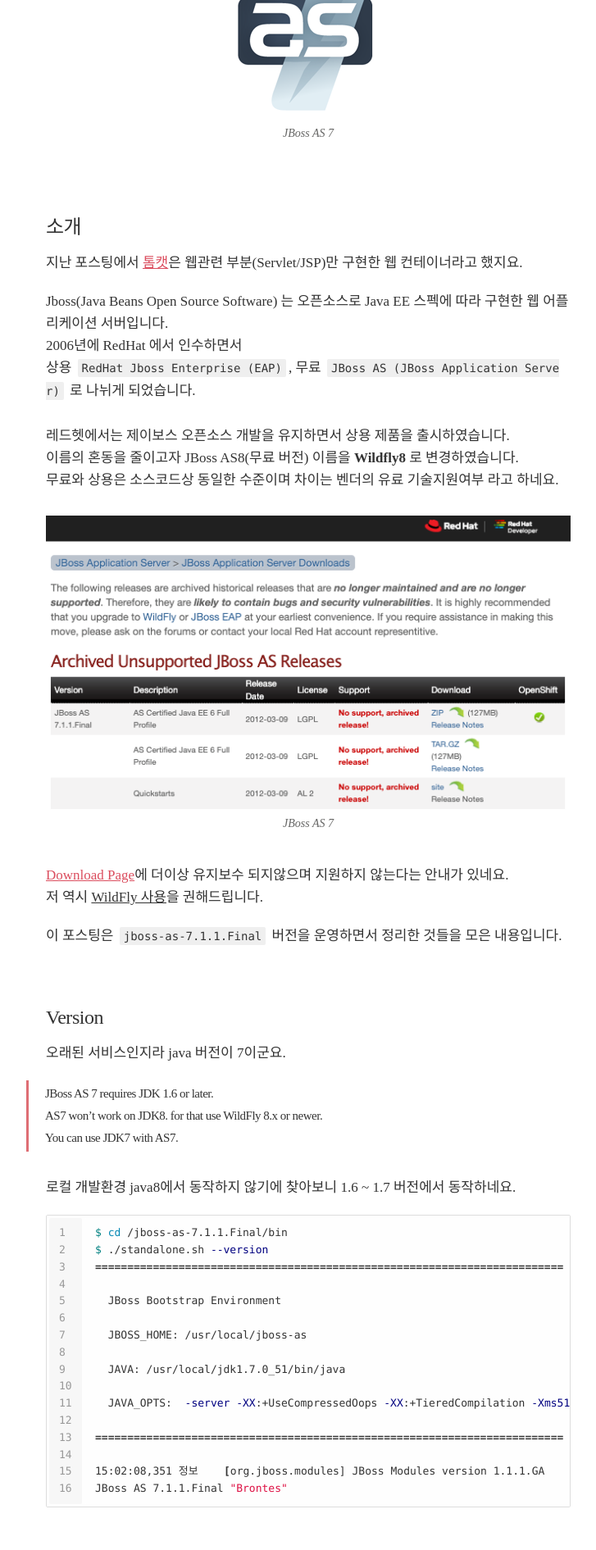
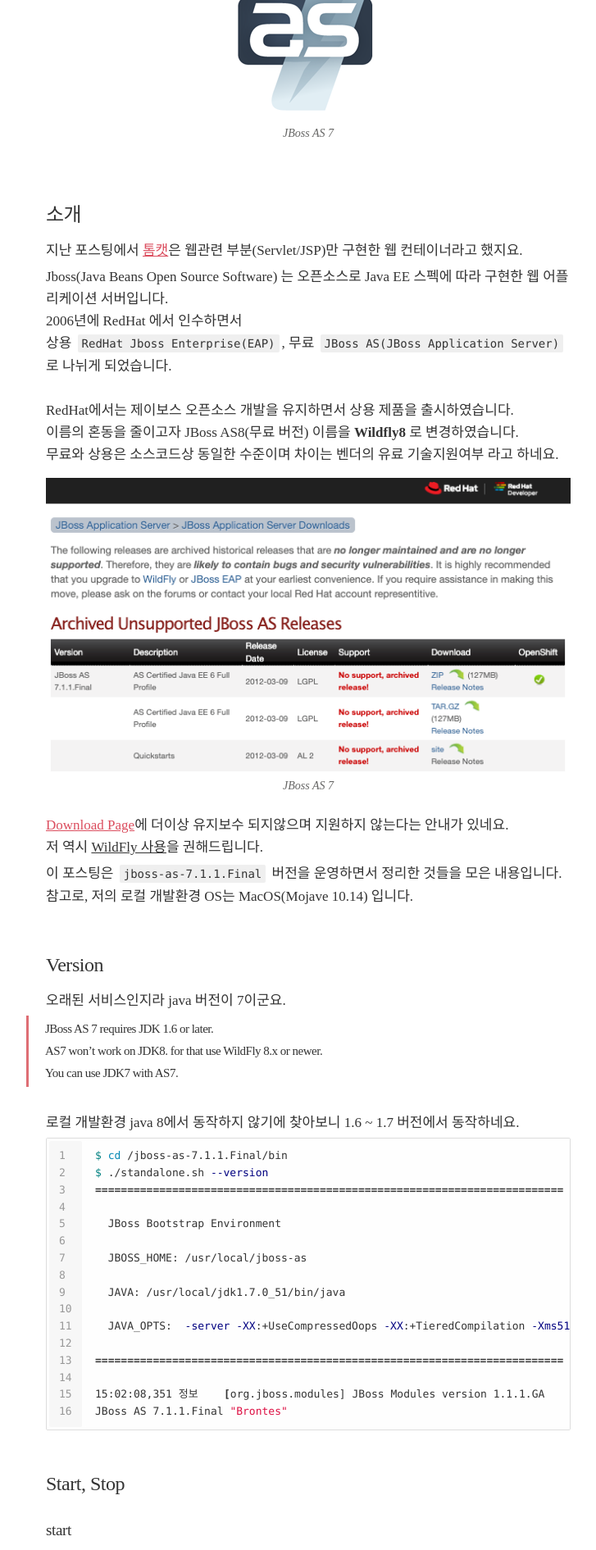
Before and after one commit to didalgus/didalgus.github.io, a Jekyll site: the page built from _posts/2019-08-02-About-Jboss.markdown, in a window 1280 px wide. Shown: the part 331-2222 px from the top of the page at 82% size, without its empty margins (264-991 px from the left). Built offline with Jekyll 4.4.1, drawn with Linux system fonts in a browser that asks for light colours; nearby versions of some CDN libraries; emoji names are drawn with the system emoji font; some web fonts are replaced; the table of contents is made by our own code; some of the changed text lies outside the part shown.

```diff
--- a/_posts/2019-07-10-Nice-to-meet-IntelliJ.markdown
+++ b/_posts/2019-07-10-Nice-to-meet-IntelliJ.markdown
@@ -16,6 +16,11 @@
 
 멍때리느니 뭔가 생산적인 일을 하자!
 짬짬히 업데이트 하겠습니다.
+<br>
+
+* Nice to meet IntelliJ IDEA ✓ <span class="series">SERIES 1/2</span>
+* [How to use intelliJ IDEA]({% post_url 2019-07-11-How-to-use-intelliJ %}) <span class="series">SERIES 2/2</span>
+
 
 # 운영 환경
 - macOS Mojave 10.14.5
--- a/_posts/2019-08-02-About-Jboss.markdown
+++ b/_posts/2019-08-02-About-Jboss.markdown
@@ -17,9 +17,9 @@
 
 Jboss(Java Beans Open Source Software) 는 오픈소스로 Java EE 스펙에 따라 구현한 웹 어플리케이션 서버입니다.
 2006년에 RedHat 에서 인수하면서
-상용 `RedHat Jboss Enterprise (EAP)`, 무료 `JBoss AS (JBoss Application Server)` 로 나뉘게 되었습니다.
+상용 `RedHat Jboss Enterprise(EAP)`, 무료 `JBoss AS(JBoss Application Server)` 로 나뉘게 되었습니다.
 <br>
-레드헷에서는 제이보스 오픈소스 개발을 유지하면서 상용 제품을 출시하였습니다.
+RedHat에서는 제이보스 오픈소스 개발을 유지하면서 상용 제품을 출시하였습니다.
 이름의 혼동을 줄이고자 JBoss AS8(무료 버전) 이름을 **Wildfly8** 로 변경하였습니다.
 무료와 상용은 소스코드상 동일한 수준이며 차이는 벤더의 유료 기술지원여부 라고 하네요.
 
@@ -29,6 +29,7 @@
 저 역시 <u>WildFly 사용</u>을 권해드립니다.
 
 이 포스팅은 `jboss-as-7.1.1.Final` 버전을 운영하면서 정리한 것들을 모은 내용입니다.
+참고로, 저의 로컬 개발환경 OS는 MacOS(Mojave 10.14) 입니다.
 
 ## Version
 
@@ -38,7 +39,7 @@
 AS7 won't work on JDK8. for that use WildFly 8.x or newer.
 You can use JDK7 with AS7.
 
-로컬 개발환경 java8에서 동작하지 않기에 찾아보니 1.6 ~ 1.7 버전에서 동작하네요.
+로컬 개발환경 java 8에서 동작하지 않기에 찾아보니 1.6 ~ 1.7 버전에서 동작하네요.
 
 {% highlight bash linenos %}
 $ cd /jboss-as-7.1.1.Final/bin
@@ -80,7 +81,14 @@
 $ $JBOSS_HOME/bin/standalone.sh > /dev/null 2>&1 &
 {% endhighlight %}
 
-운영중인 서버에 8080port 잘 떠있는지 확인해봅니다.
+운영중인 서버에 8080 port 잘 떠있는지 확인해봅니다.
+둘중 편한 명령어로 확인 하세요.
+(tip. 자주 쓰는 명령어는 alias 선언해두면 편하답니다.)
+
+{% highlight bash linenos %}
+$ lsof -nP -i | grep LISTEN
+$ lsof -i tcp:8080
+{% endhighlight %}
 
 
 운영중인 서버중에 재기동은 안되고 기본 정보를 확인 하고 싶을때 있잔아요.
@@ -301,8 +309,7 @@
 
 톰캣에도 [rewrite](https://docs.jboss.org/jbossweb/7.0.x/config/host.html) 기능이 있군요.
 웹서버가 따로 있는 경우 웹서버에서 rewrite 처리하지만 없는 경우(ex.개발서버)에 필요하지요.
-테스트 해보니 enable-welcome-root=true 인 경우에 rewrite 기능이 동작하는군요.
-
+테스트 해보니 `enable-welcome-root=true` 인 경우에 rewrite 기능이 동작하는군요.
 
 {% highlight bash linenos %}
 <subsystem xmlns="urn:jboss:domain:web:1.1" default-virtual-server="default-host" native="false">
--- a/css/main.sass
+++ b/css/main.sass
@@ -428,6 +428,7 @@
       line-height: 1.3
       margin: 0
       font-family: $font-sans
+      margin-top: 30px
       margin-bottom: 10px
     h2, h1
       letter-spacing: -0.02em
@@ -443,7 +444,7 @@
       font-size: 17px
       line-height: 27px
       margin: 0
-      padding-bottom: 20px
+      padding-bottom: 5px
       color: #333
     a
       color: #db4d5e
```
Also changed, not shown: other parts of _posts/2019-08-02-About-Jboss.markdown (+1 -1 lines).
